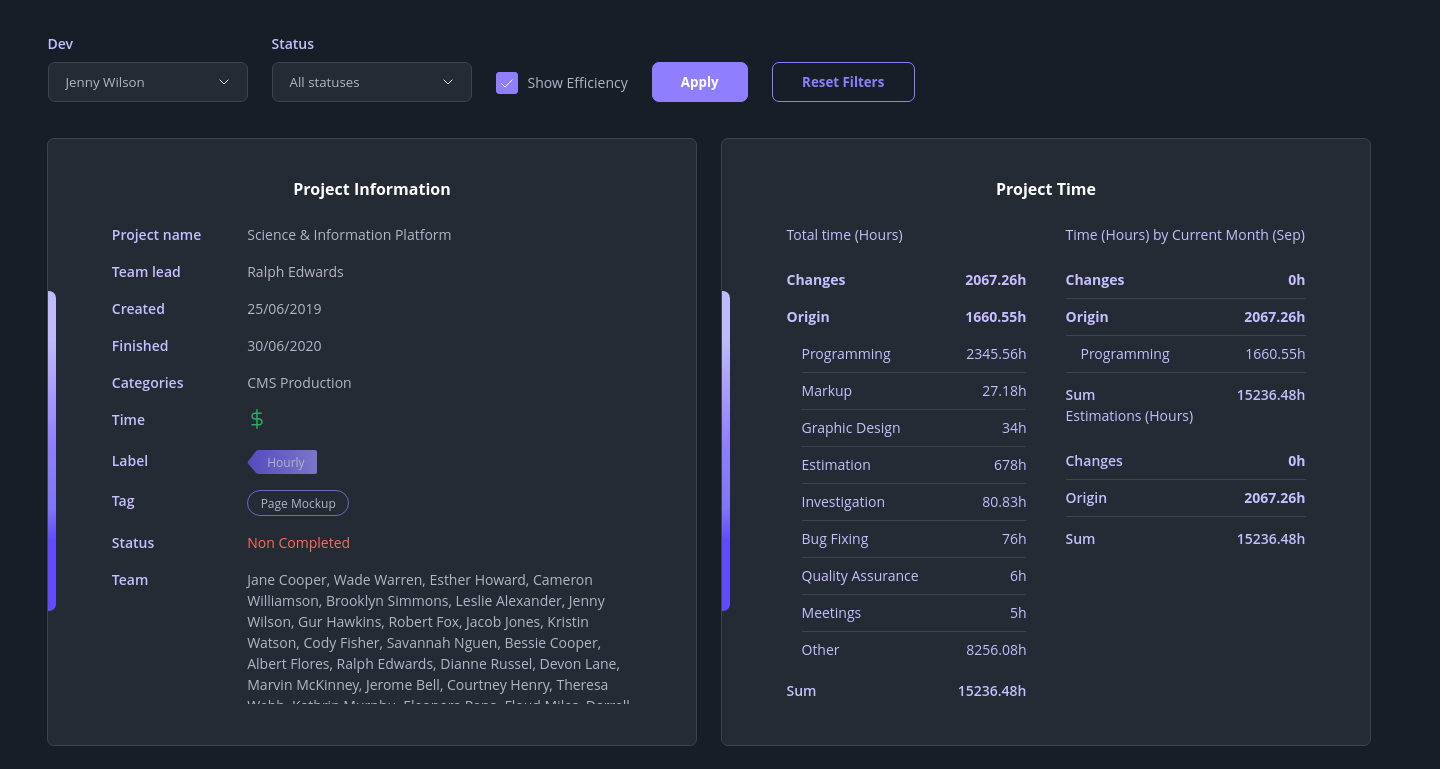
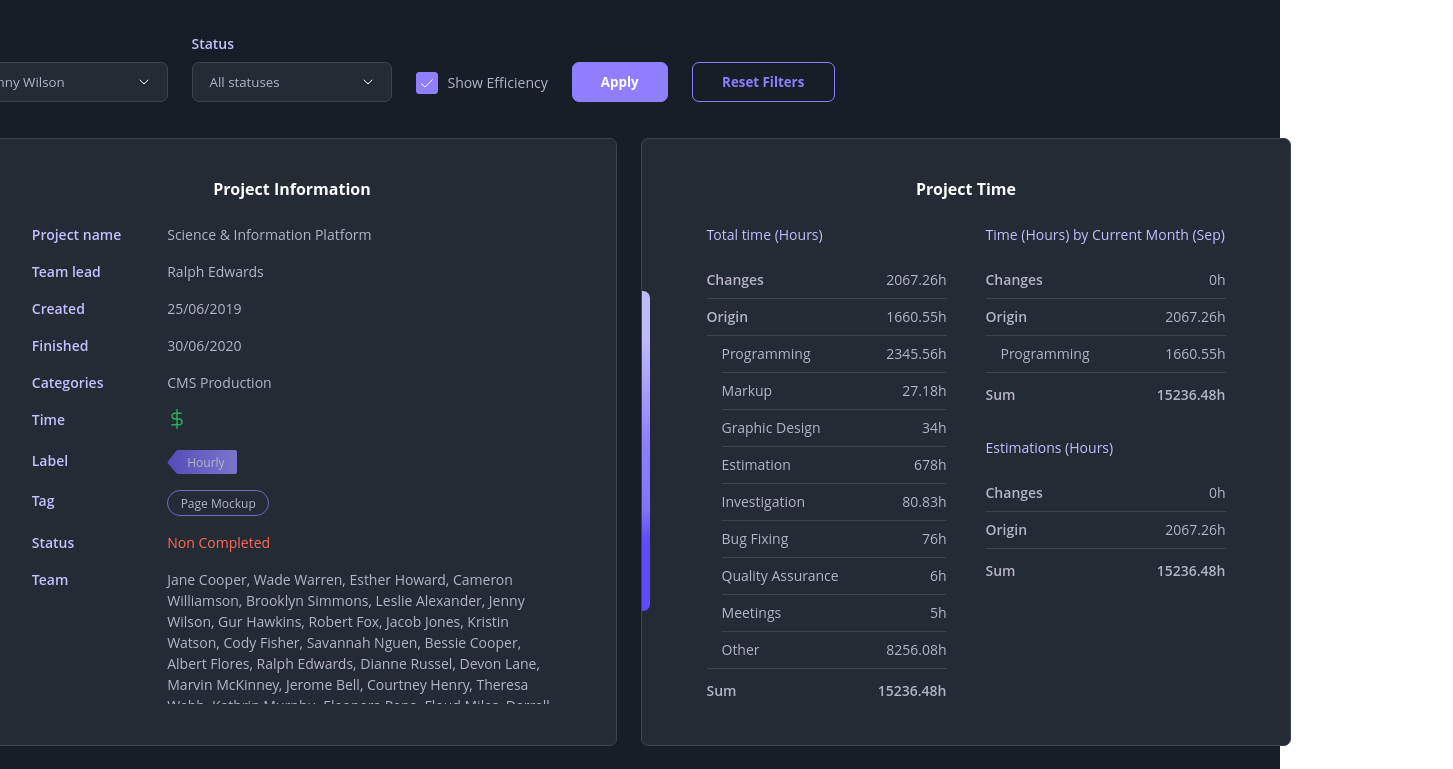
Before and after one commit to Alyona1305/employee-time-reporting, a plain HTML site: page index.html in a window 1280 px wide. Shown: the part 72-841 px from the top of the page, 1453 px wide, since content can reach past the window. Drawn offline with Linux system fonts and the light colour scheme.

Commit message:
changed structure of styles files

```diff
--- a/index.html
+++ b/index.html
@@ -149,12 +149,12 @@
                             <h3 class="main-block__time-title">Total time (Hours)</h3>
                             <ul class="time-list">
                                 <li class="time-item">
-                                    <div class="key">Changes</div>
-                                    <div class="value">2067.26h</div>
+                                    <div class="time-key">Changes</div>
+                                    <div class="time-value">2067.26h</div>
                                 </li>
                                 <li class="time-item">
-                                    <div class="key">Origin</div>
-                                    <div class="value">1660.55h</div>
+                                    <div class="time-key">Origin</div>
+                                    <div class="time-value">1660.55h</div>
                                 </li>
                                 <li class="nested-list">
                                     <ul class="nested-ul">
@@ -208,13 +208,13 @@
                                     (Sep)</h3>
                                 <div class="main-block__container-current-month-time">
                                     <ul class="main-block__current-month-time-list">
-                                        <li class="li">
-                                            <div class="key">Changes</div>
-                                            <div class="value">0h</div>
+                                        <li class="time-item">
+                                            <div class="time-key">Changes</div>
+                                            <div class="time-value">0h</div>
                                         </li>
-                                        <li class="li">
-                                            <div class="key">Origin</div>
-                                            <div class="value">2067.26h</div>
+                                        <li class="time-item">
+                                            <div class="time-key">Origin</div>
+                                            <div class="time-value">2067.26h</div>
                                         </li>
                                         <li class="nested-list">
                                             <ul class="nested-ul">
@@ -224,7 +224,7 @@
                                                 </li>
                                             </ul>
                                         </li>
-                                        <li class="li">
+                                        <li class="time-item">
                                             <div class="key-sum">Sum</div>
                                             <div class="value-sum">15236.48h</div>
                                         </li>
@@ -234,16 +234,16 @@
                             <section class="main-block__estimations-container">
                                 <h3 class="main-block__estimations-title">Estimations (Hours)</h3>
                                 <div class="main-block__estimations-time">
-                                    <ul class="estimations-list">
-                                        <li class="estimations-item">
-                                            <div class="key">Changes</div>
-                                            <div class="value">0h</div>
+                                    <ul class="time-list">
+                                        <li class="time-item">
+                                            <div class="time-key">Changes</div>
+                                            <div class="time-value">0h</div>
                                         </li>
-                                        <li class="estimations-item">
-                                            <div class="key">Origin</div>
-                                            <div class="value">2067.26h</div>
+                                        <li class="time-item">
+                                            <div class="time-key">Origin</div>
+                                            <div class="time-value">2067.26h</div>
                                         </li>
-                                        <li class="estimations-item">
+                                        <li class="time-item">
                                             <div class="key-sum">Sum</div>
                                             <div class="value-sum">15236.48h</div>
                                         </li>
--- a/styles/header.css
+++ b/styles/header.css
@@ -1,22 +1,28 @@
 @import "root.css";
 
-nav {
+/*header{*/
+/*    display: flex;*/
+/*}*/
+
+header nav {
     background-color: var(--primary-bg-color);
     border-bottom: var(--main-border);
     font-weight: var(--fw-semi-bold);
     font-size: var(--basic-font-size);
     display: flex;
     align-items: center;
+    justify-content: center;
     height: 68px;
+    width: 100%;
 }
 
-nav ul {
+header nav ul {
     display: flex;
     align-items: center;
     height: 100%;
 }
 
-nav li {
+header nav li {
     cursor: pointer;
     display: flex;
     align-items: center;
@@ -25,7 +31,7 @@ nav li {
     height: 100%;
 }
 
-nav li a {
+header nav li a {
     color: var(--text-color-secondary);
     margin-left: var(--ml-category-text);
 }
--- a/styles/main/main.css
+++ b/styles/main/main.css
@@ -24,6 +24,11 @@
     flex-direction: column;
     align-items: center;
     position: relative;
+}
+
+.main-block__project-time li{
+    display: flex;
+    justify-content: space-between;
 }
 
 .main-block__project-time-title {
--- a/styles/main/mainCurMonthBlock.css
+++ /dev/null
@@ -1,42 +0,0 @@
-@import "../root.css";
-@import "main.css";
-
-.main-block__current-month-time-container{
-    width: var(--inside-block-width);
-    display: flex;
-    flex-direction: column;
-}
-
-.main-block__current-month-time-title{
-    width: var(--inside-block-width);
-    font-size: var(--basic-font-size);
-    font-weight: var(--fw-normal);
-    color: var(--color-primary);
-    margin-bottom: var(--inside-block-mb);
-}
-
-.main-block__current-month-time-container li{
-    display: flex;
-    justify-content: space-between;
-}
-
-.month-time-list{
-    height: 136px;
-    margin-bottom: 40px;
-    display: flex;
-    flex-direction: column;
-}
-
-.main-block__current-month-time div[class*="value"],
-.main-block__current-month-time div[class*="key"]{
-    color: var(--color-primary);
-    position: relative;
-}
-
-.month-time-list div[class=key] {
-    font-weight: var(--fw-semi-bold);
-}
-
-.value-sum, .key-sum{
-    font-weight: var(--fw-semi-bold);
-}
--- a/styles/main/mainEstimationsBlock.css
+++ /dev/null
@@ -1,52 +0,0 @@
-@import "../root.css";
-@import "main.css";
-
-.main-block__estimations-container{
-    width: var(--inside-block-width);
-    display: flex;
-    flex-direction: column;
-}
-
-.main-block__estimations-title{
-    width: var(--inside-block-width);
-    font-size: var(--basic-font-size);
-    font-weight: var(--fw-normal);
-    color: var(--color-primary);
-    margin-bottom: var(--inside-block-mb);
-}
-
-.estimations-list{
-    height: 99px;
-    display: flex;
-    flex-direction: column;
-}
-
-.main-block__estimations-container li{
-    display: flex;
-    justify-content: space-between;
-}
-
-.main-block__estimations div[class*="value"],
-.main-block__estimations div[class*="key"]{
-    color: var(--color-primary);
-    position: relative;
-}
-
-.estimations-list div[class=key] {
-    font-weight: var(--fw-semi-bold);
-}
-
-.estimations-item:not(:first-child):after {
-    content: '';
-    position: absolute;
-    border-bottom: var(--main-border);
-    width: 240px;
-}
-
-.estimations-item:nth-child(2):before {
-    content: '';
-    position: absolute;
-    border-bottom: var(--main-border);
-    width: 240px;
-    padding-bottom: 37px;
-}
--- a/styles/main/mainTimeBlock.css
+++ b/styles/main/mainTimeBlock.css
@@ -12,18 +12,13 @@
     flex-direction: column;
 }
 
-.main-block__time-title {
+.main-block__time-title,.main-block__current-month-time-title,
+.main-block__estimations-title {
     width: var(--inside-block-width);
     font-size: var(--basic-font-size);
     font-weight: var(--fw-normal);
     color: var(--color-primary);
     margin-bottom: var(--inside-block-mb);
-}
-
-
-.main-block__total-time-container li {
-    display: flex;
-    justify-content: space-between;
 }
 
 .time-list {
@@ -32,15 +27,58 @@
     flex-direction: column;
 }
 
-.main-block__project-time div[class*="value"],
-.main-block__project-time div[class*="key"] {
-    color: var(--color-primary);
+
+.time-key {
+    color: var(--text-color-secondary);
+    font-weight: var(--fw-semi-bold);
+    margin: 8px 0;
 }
 
-.main-block__project-time-list div[class=key] {
-    font-weight: var(--fw-semi-bold);
+.time-value {
+    color: var(--text-color-secondary);
+    font-weight: var(--fw-normal);
+    margin: 8px 0;
 }
 
 .value-sum, .key-sum {
     font-weight: var(--fw-semi-bold);
+    color: var(--text-color-secondary);
 }
+
+.nested-key, .nested-value{
+    color: var(--text-color-secondary);
+}
+
+.time-item:not(:first-child):after {
+    content: '';
+    position: absolute;
+    border-bottom: var(--main-border);
+    width: 240px;
+}
+
+.time-item:nth-child(2):before {
+    content: '';
+    position: absolute;
+    border-bottom: var(--main-border);
+    width: 240px;
+    padding-bottom: 37px;
+}
+
+.main-block__estimations-container, .main-block__current-month-time-container{
+    width: var(--inside-block-width);
+    display: flex;
+    flex-direction: column;
+}
+
+.estimations-list{
+    height: 99px;
+    display: flex;
+    flex-direction: column;
+}
+
+.main-block__current-month-time-list{
+    height: 136px;
+    margin-bottom: 40px;
+    display: flex;
+    flex-direction: column;
+}
--- a/styles/root.css
+++ b/styles/root.css
@@ -2,8 +2,6 @@
 @import "main/filters.css";
 @import "main/mainInfoBlock.css";
 @import "main/mainTimeBlock.css";
-@import "main/mainCurMonthBlock.css";
-@import "main/mainEstimationsBlock.css";
 @import "main/mainEfficiencyBlock.css";
 @import "main/mainGrid.css";
 @import "main/pagination.css";
@@ -77,7 +75,7 @@
 }
 
 .container {
-    width: 1440px;
+    /*width: 1440px;*/
     /*remove*/
     /*height: 2068px;*/
 }
```
